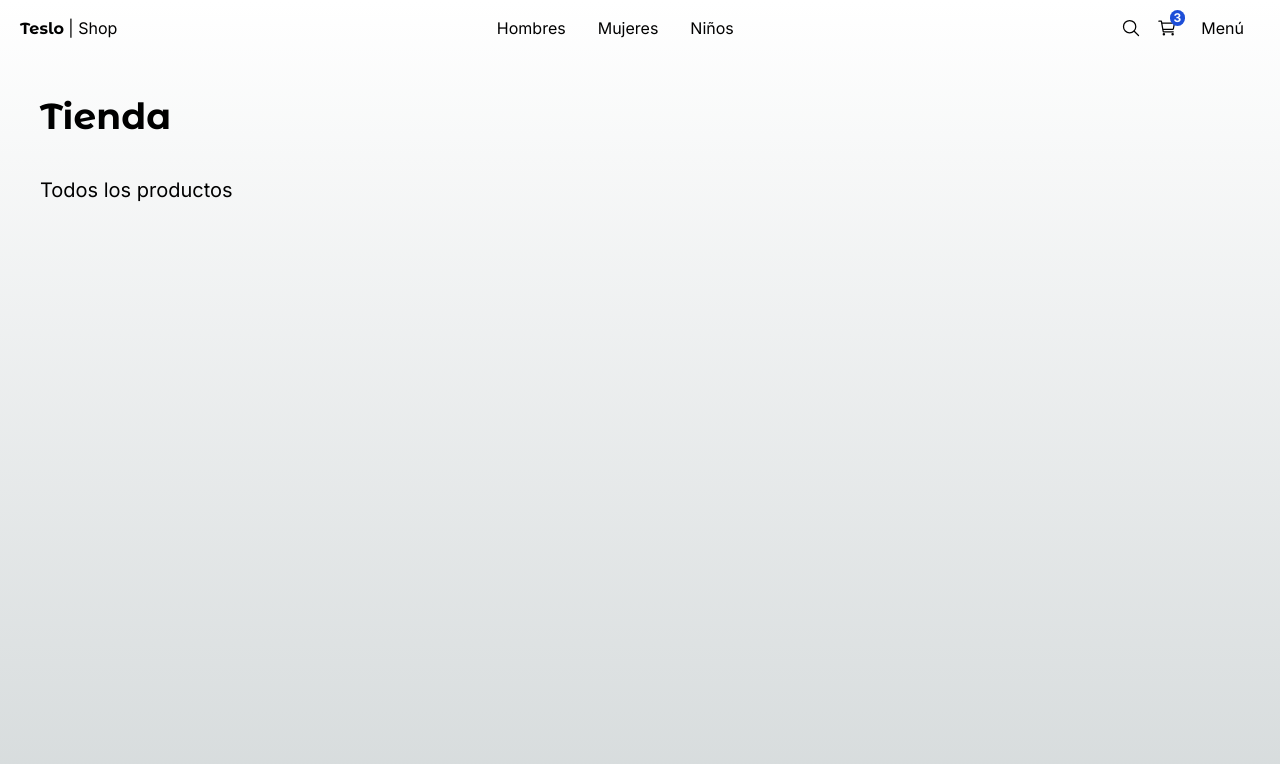
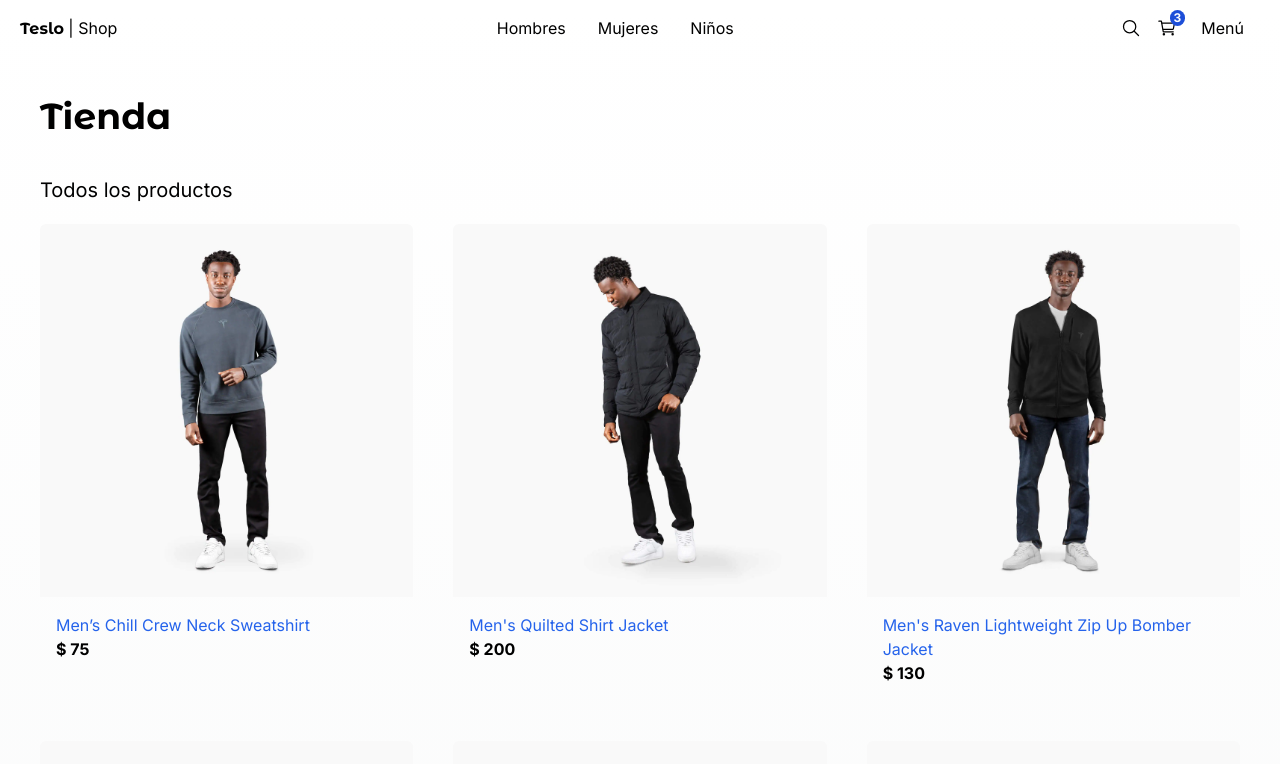
Before and after one commit to David-Yanez/testla, a Next.js app: page / in a window 1280 px wide. Shown: the top 764 px of the page. Built offline with nearby package versions, Linux system fonts and the light colour scheme.

Commit message:
added card products

```diff
--- a/src/app/(shop)/page.tsx
+++ b/src/app/(shop)/page.tsx
@@ -1,5 +1,8 @@
-import { Title } from "@/components";
+import { ProductGrid, Title } from "@/components";
+import { initialData } from "@/seed/seed";
 
+
+const products = initialData.products
 
 export default function Home() {
   return (
@@ -9,6 +12,10 @@ export default function Home() {
       subtitle="Todos los productos"
       className="mb-2"
       />
+
+      <ProductGrid
+      products={products}
+      />
     </>
   );
 }
--- a/src/components/index.ts
+++ b/src/components/index.ts
@@ -1,3 +1,6 @@
 export * from './ui/top-menu/TopMenu'
 export * from './ui/not-found/PageNotFound'
 export * from './ui/title/Title'
+
+export * from './products/product-grid/ProductGrid'
+export * from './products/product-grid/ProductGridItem'
--- /dev/null
+++ b/src/components/products/product-grid/ProductGrid.tsx
@@ -0,0 +1,21 @@
+import { Product } from "@/interfaces"
+import { ProductGridItem } from "./ProductGridItem"
+
+interface Props {
+    products: Product[]
+}
+
+export const ProductGrid = ({products}: Props) => {
+  return (
+    <div className="grid grid-cols-2 sm:grid-cols-3 gap-10 mb-10">
+        {
+            products.map(product => (
+                <ProductGridItem
+                key={product.slug}
+                product={product}
+                />
+            ))
+        }
+    </div>
+  )
+}
--- /dev/null
+++ b/src/components/products/product-grid/ProductGridItem.tsx
@@ -0,0 +1,31 @@
+import { Product } from "@/interfaces"
+import Image from "next/image"
+import Link from "next/link"
+
+interface Props{
+    product: Product
+}
+
+export const ProductGridItem = ({product}: Props) => {
+  return (
+    <div className=" rounded-md overflow-hidden fade-in">
+         <Link href={`/product/${product.slug}`}>
+        <Image
+            src={`/products/${product.images[0] }`}
+            alt={product.title}
+            className="w-full object-cover"
+            width={500}
+            height={500}
+        />
+        </Link>
+     <div className="p-4 flex flex-col">
+        <Link
+        className="hover: text-blue-600"
+        href={`/product/${product.slug}`}>
+            {product.title}
+        </Link>
+        <span className="font-bold">$ { product.price}</span>
+     </div>
+    </div>
+  )
+}
--- /dev/null
+++ b/src/interfaces/index.ts
@@ -0,0 +1 @@
+export * from './product.interface'
```
Also changed, not shown: src/interfaces/product.interface.ts (added, +15 -0 lines).
